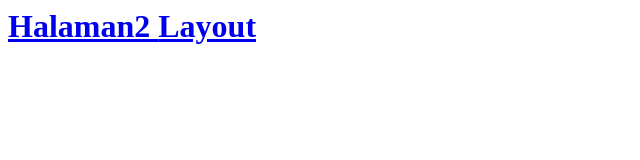
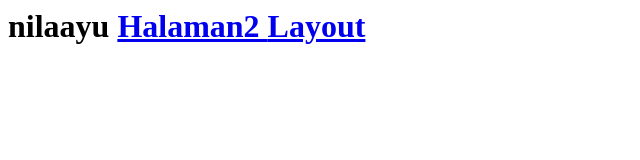
Before and after one commit to nilaayues/nilaayuefitasari.github.io, a plain HTML site: page index.html in a window 1280 px wide. Shown: the whole page, without its empty margins (0-640 px from the left). Drawn offline with Linux system fonts and the light colour scheme.

Commit message:
Update index.html

```diff
--- a/index.html
+++ b/index.html
@@ -3,7 +3,7 @@
 <head> <head>
 
 <body>
-  <h1 nilaayu </hi>
+  <h1> nilaayu </hi>
   <a href="halaman2.html"> Halaman2 </a>
   <a href="layout.html"> Layout </a>
 </body>
```
